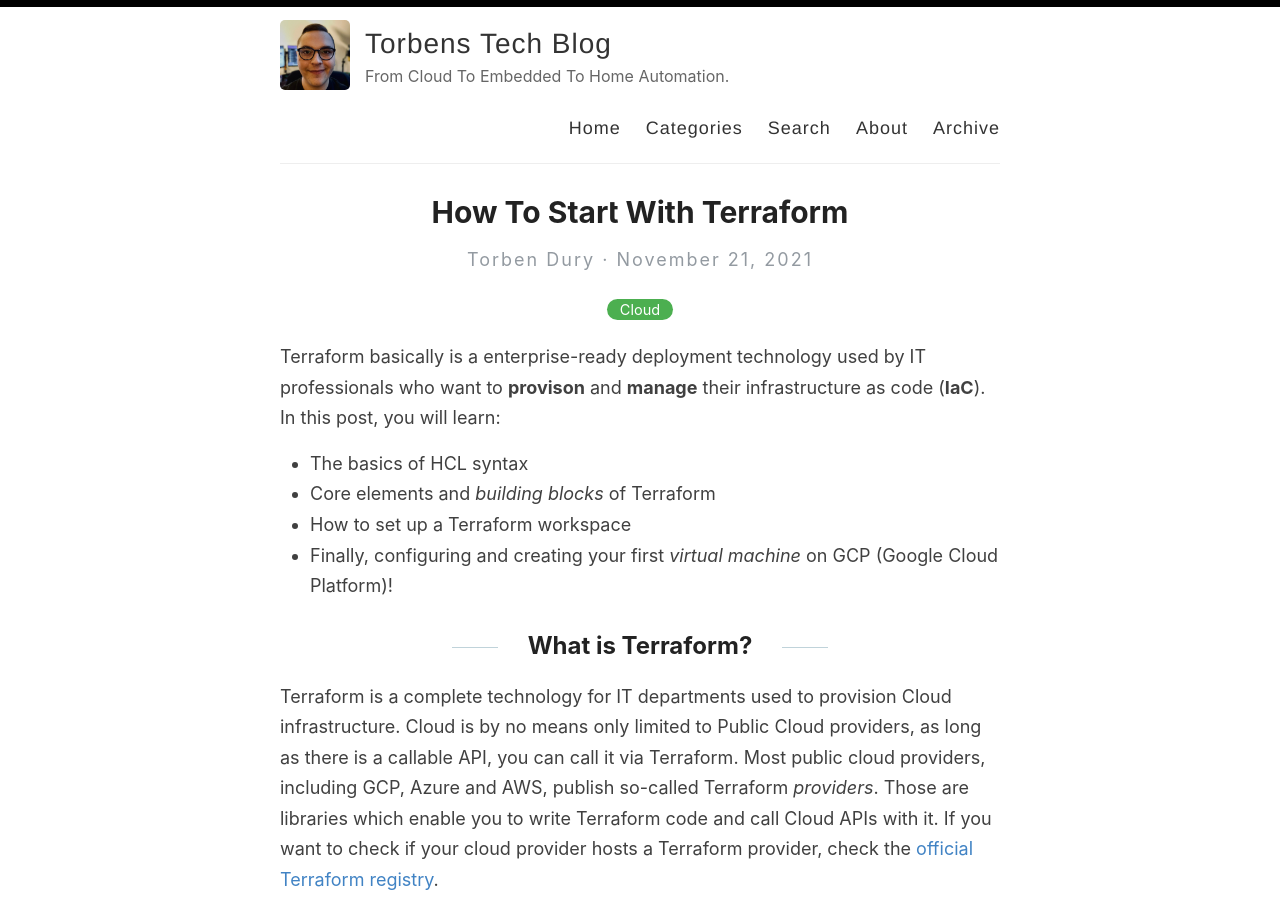
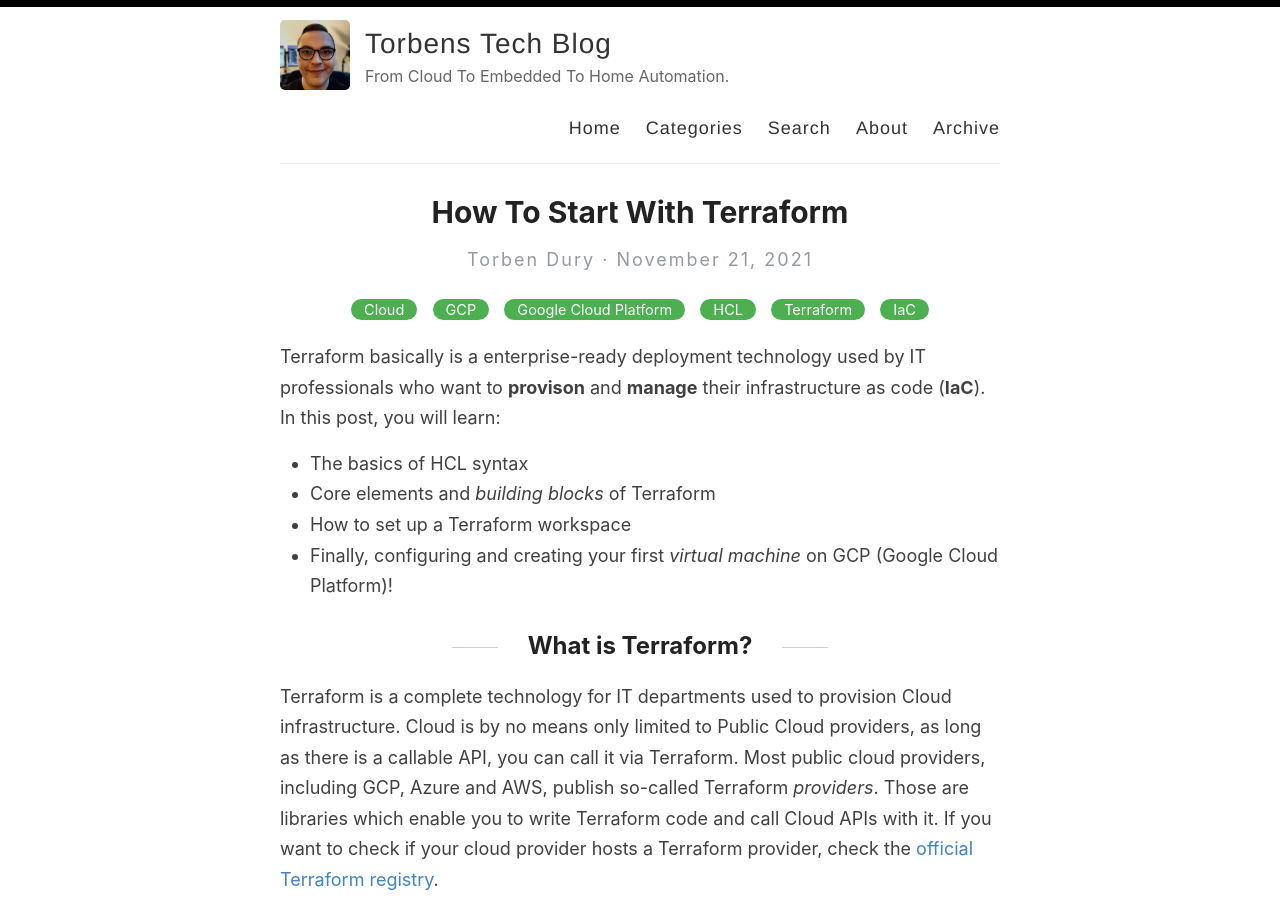
Before and after one commit to torbendury/torbendury.github.io, a Jekyll site: the page built from _posts/2021-11-21-a-how-to-start-with-terraform.md, in a window 1280 px wide and 900 px high. Built offline with Jekyll 4.4.1, drawn with Linux system fonts in a browser that asks for light colours.

Commit message:
Update 2021-11-21-a-how-to-start-with-terraform.md
more specific tags

```diff
--- a/_posts/2021-11-21-a-how-to-start-with-terraform.md
+++ b/_posts/2021-11-21-a-how-to-start-with-terraform.md
@@ -1,7 +1,7 @@
 ---
 layout: post
 title: How To Start With Terraform
-categories: [Cloud]
+categories: [Cloud, GCP, Google Cloud Platform, HCL, Terraform, IaC]
 ---
 
 Terraform basically is a enterprise-ready deployment technology used by IT professionals who want to **provison** and **manage** their infrastructure as code (**IaC**).
```
